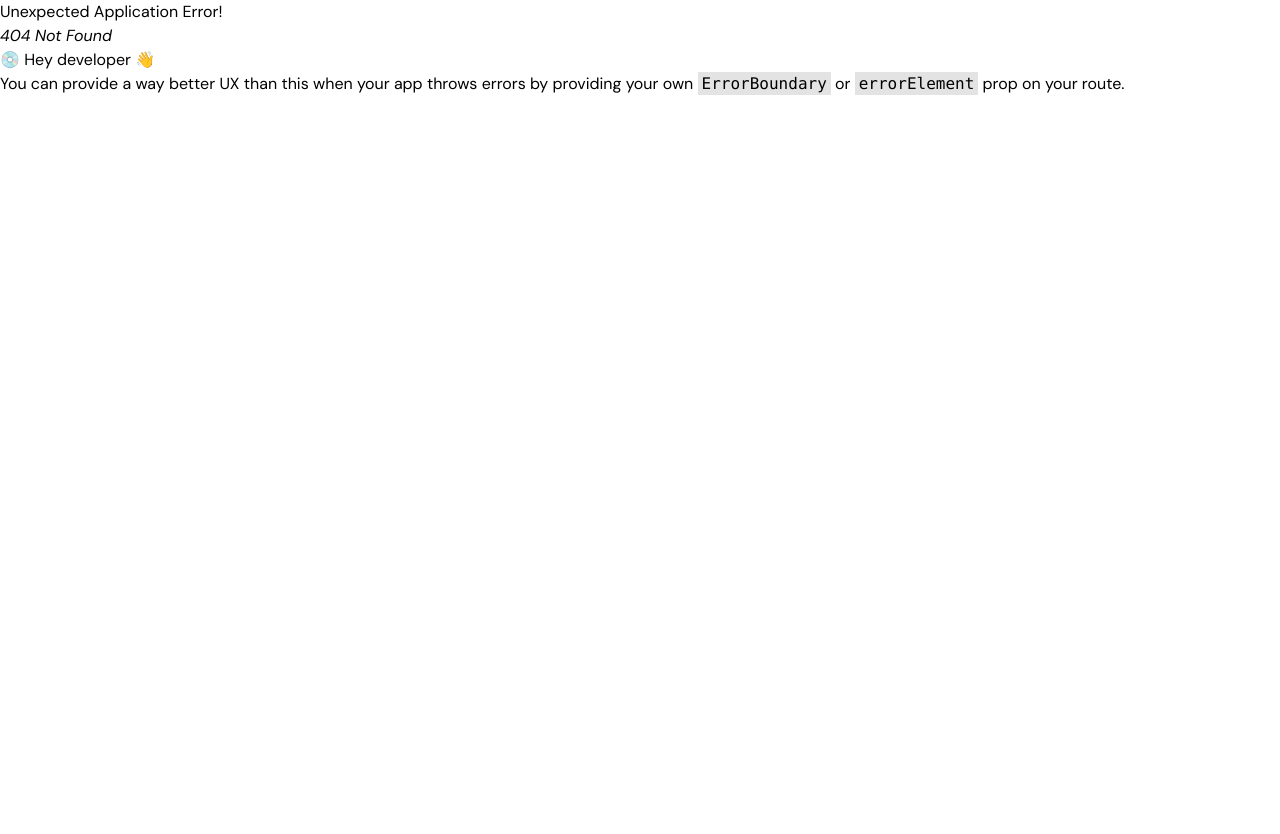
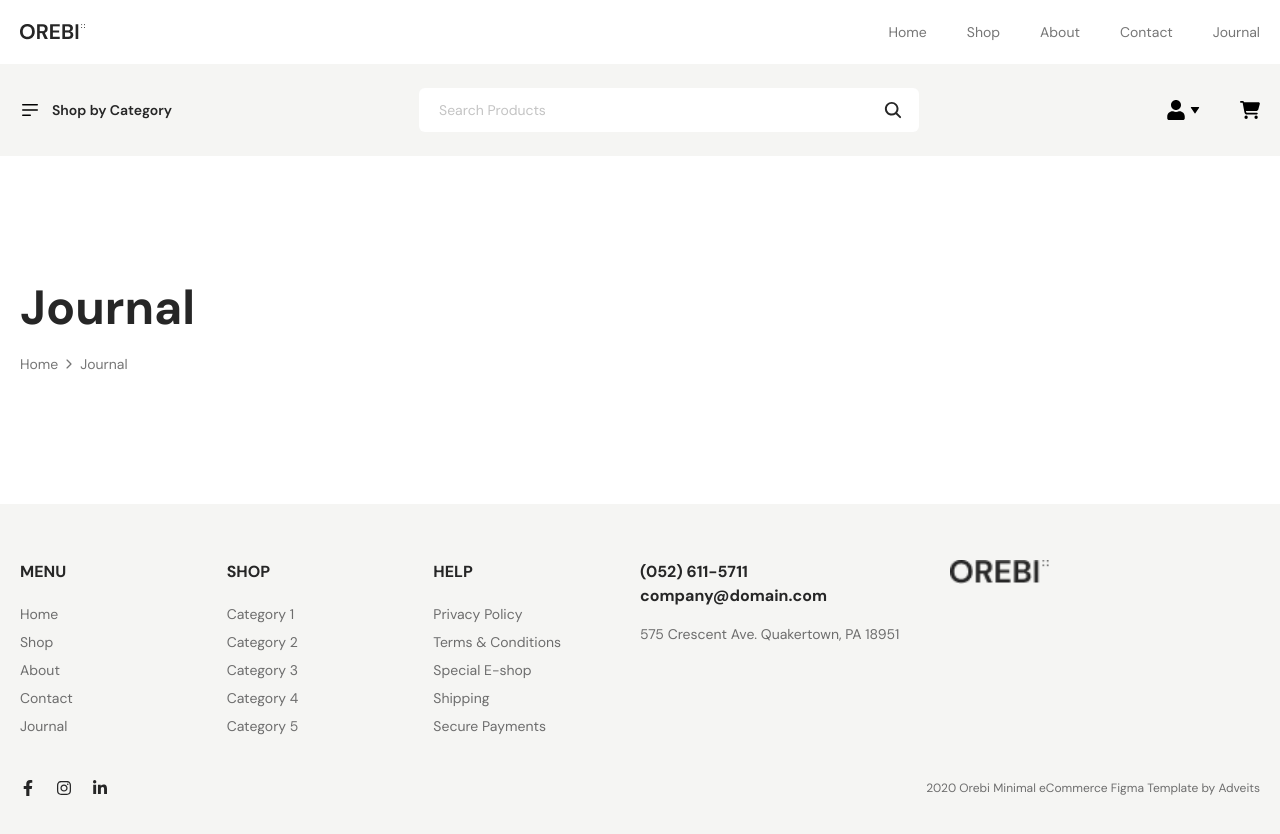
Before and after one commit to SomorMk/Orebi-Ecommerce, a React (Vite) app: page /journal in a window 1280 px wide. Before the commit this address had no page. Shown: the top 834 px of the page. Before the commit the page ends 800 px from the top, so only its background shows below. Built offline with nearby package versions, Linux system fonts and the light colour scheme.

Commit message:
journal page added

```diff
--- a/src/App.jsx
+++ b/src/App.jsx
@@ -10,6 +10,7 @@ import Home from './Pages/Home'
 import About from './Pages/About';
 import Shop from './Pages/Shop';
 import Contact from './Pages/Contact';
+import Journal from './Pages/Journal';
 
 const router = createBrowserRouter(
   createRoutesFromElements(
@@ -23,6 +24,8 @@ const router = createBrowserRouter(
 
       <Route path='/contact' element={<Contact />} ></Route>
 
+      <Route path='/journal' element={<Journal />} ></Route>
+
     </Route>
   )
 );
--- a/src/Components/Header.jsx
+++ b/src/Components/Header.jsx
@@ -11,7 +11,7 @@ import List from './SubComponents/List'
 import ListItem from './SubComponents/ListItem'
 import { Link } from 'react-router-dom';
 import Image from './SubComponents/Image'
-import CartImage from '../assets/cart-image.png'
+import CartImage from '/images/cart-image.png'
 
 const Header = () => {
   let [catagoryModal, setcatagoryModal] = useState(false)
--- a/src/Components/Navbar.jsx
+++ b/src/Components/Navbar.jsx
@@ -48,7 +48,7 @@ const Navbar = () => {
                                     <Link to='/contact' onClick={navModalControl} className='text-sm text-secondary font-dm hover:text-primary hover:font-bold duration-300'>Contact</Link>
                                 </ListItem>
                                 <ListItem className='my-2 sm:my-0'>
-                                    <Link to='/' onClick={navModalControl} className='text-sm text-secondary font-dm hover:text-primary hover:font-bold duration-300'>Journal</Link>
+                                    <Link to='/journal' onClick={navModalControl} className='text-sm text-secondary font-dm hover:text-primary hover:font-bold duration-300'>Journal</Link>
                                 </ListItem>
                             </List>
                         </div>
--- a/src/Pages/Contact.jsx
+++ b/src/Pages/Contact.jsx
@@ -85,7 +85,7 @@ const Contact = () => {
 
                         {
                             officeAddress.map((office, index) => (
-                                <div onClick={()=>setCurrentOffice(office.name)} class="w-full group flex flex-col gap-2 bg-white text-black border-b border-[#F0F0F0] py-4 md:py-7 px-5" tabindex={index+1} >
+                                <div onClick={()=>setCurrentOffice(office.name)} class="w-full select-text group flex flex-col gap-2 bg-white text-black border-b border-[#F0F0F0] py-4 md:py-7 px-5" tabindex={index+1} >
                                     <div class="flex cursor-pointer items-center justify-between">
                                         <span className='text-sm sm:text-base text-primary font-bold'>{office.name}</span>
                                         <FaPlus />
--- /dev/null
+++ b/src/Pages/Journal.jsx
@@ -0,0 +1,12 @@
+import React from 'react'
+import Breadcrumb from '../Components/SubComponents/Breadcrumb'
+
+const Journal = () => {
+  return (
+    <>
+        <Breadcrumb />
+    </>
+  )
+}
+
+export default Journal
```
Also changed, not shown: public/images/cart-image.png (renamed from src/assets/cart-image.png).
